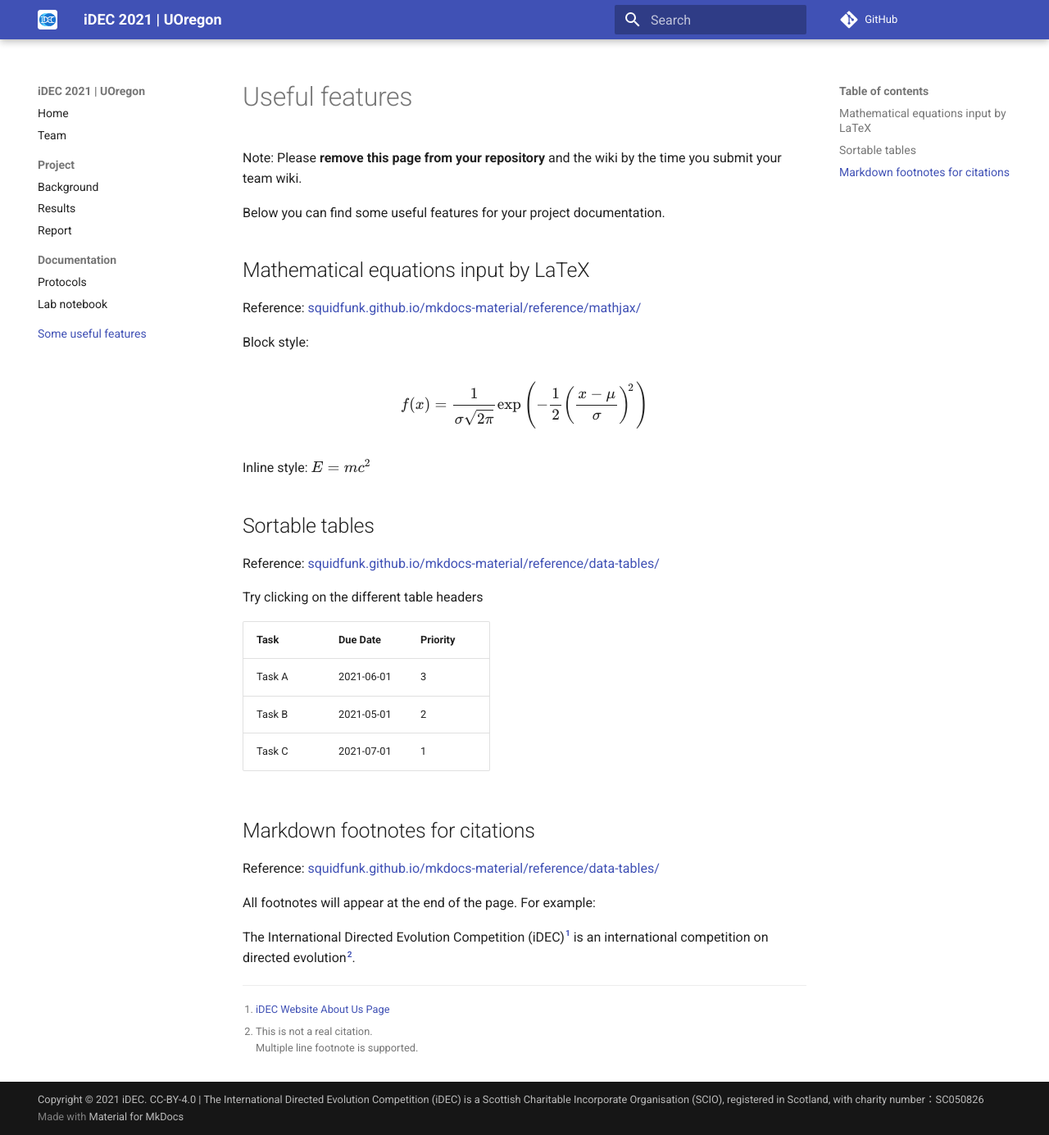
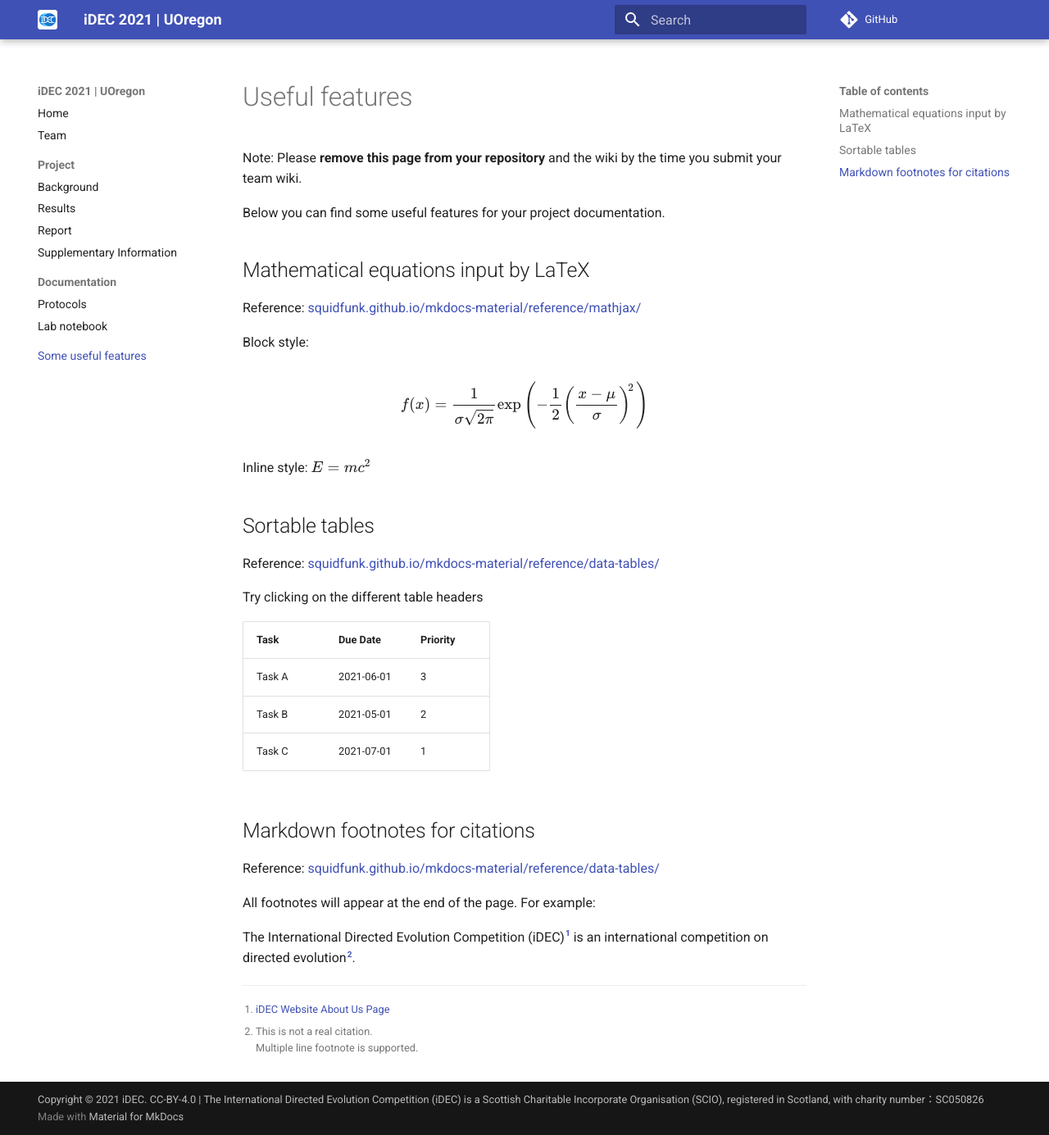
Before and after one commit to idec2021/UOregon, an MkDocs documentation site: the page built from docs/useful_features.md, in a window 1280 px wide and 1385 px high. Shown: the whole window at 82% size. Built offline with MkDocs 1.6.1 and Material for MkDocs 9.7.7, drawn with Linux system fonts in a browser that asks for light colours; comment, search, counter and statistics services are not loaded.

Commit message:
Update mkdocs.yml

```diff
--- a/mkdocs.yml
+++ b/mkdocs.yml
@@ -45,6 +45,7 @@ nav:
       - Background: project/background.md
       - Results: project/results.md
       - Report: project/iDEC_draft3_CP2_NK4_Final.pdf
+      - Supplementary Information: project/SupplementaryInformation_iDEC.pdf
   - Documentation:
       - Protocols: documentation/protocols.md
       - Lab notebook: documentation/notebook.md
```
